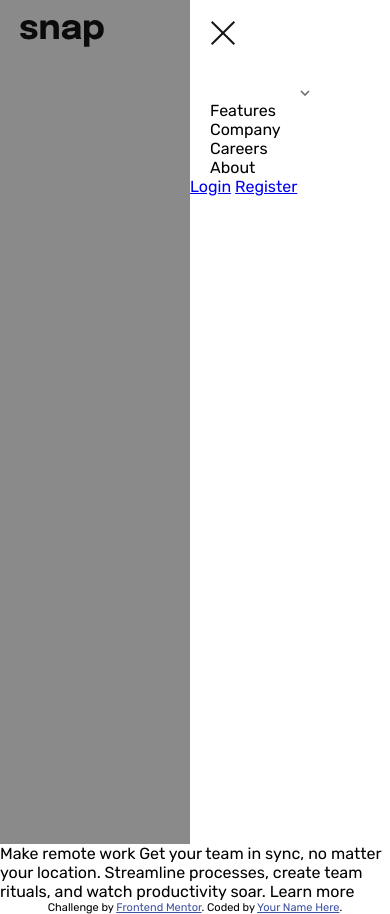
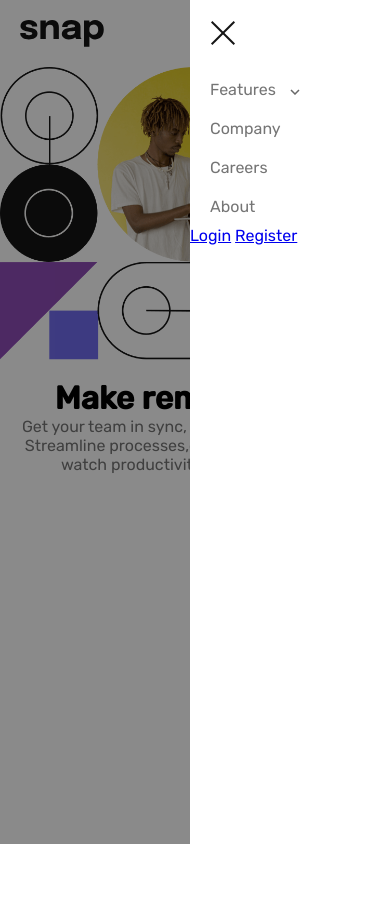
Before and after one commit to DanielScharp/intro-section-with-dropdown-navigation-main, a plain HTML site: page index.html in a window 390 px wide. After the commit the page ends 844 px from the top, so only its background shows below. Drawn offline with nearby package versions, Linux system fonts and the light colour scheme.

Commit message:
Update index.html

```diff
--- a/index.html
+++ b/index.html
@@ -11,8 +11,6 @@
   <!-- Feel free to remove these styles or customise in your own stylesheet 👍 -->
   <style>
     @import url('https://fonts.googleapis.com/css2?family=Rubik:ital,wght@0,300;0,400;0,500;1,300;1,400;1,500&display=swap');
-    .attribution { font-size: 11px; text-align: center; }
-    .attribution a { color: hsl(228, 45%, 44%); }
 
     * {
       padding: 0;
@@ -24,9 +22,11 @@
     .navbar {
       width: 100vw;
       height: 100vh;
+      color: rgb(117, 117, 117);
+      position: fixed;
     }
 
-    .navbar img {
+    .navbar img.p-20 {
       padding: 20px;
     }
 
@@ -61,17 +61,44 @@
       list-style: none;
       padding-left: 20px;
     }
+
+    .nav-items li {
+      padding: 10px 0;
+    }
+
+    .dropMenu {
+      margin-left: 10px;
+    }
+
+    .img-mobile {
+      width: 100vw;
+      margin-top: 67px;
+    }
+
+    main {
+      text-align: center;
+    }
+
+    h1 {
+      margin-top: 15px;
+    }
+
+    p {
+      text-align: center;
+      color: rgb(117, 117, 117);
+    }
+
   </style>
 </head>
 <body>
   <nav class="navbar">
-    <img src="./images/logo.svg" alt="">
+    <img src="./images/logo.svg" alt="" class="p-20">
 
-    <img class="navbar-menu" src="./images/icon-menu.svg" alt="">
+    <img class="navbar-menu p-20" src="./images/icon-menu.svg" alt="">
     <div class="navbar-content navbar-content-hide">
-      <img class="navbar-close" src="./images/icon-close-menu.svg" alt="">
+      <img class="navbar-close p-20" src="./images/icon-close-menu.svg" alt="">
       <ul class="nav-items">
-        <li>Features <img src="./images/icon-arrow-down.svg" alt=""></li>
+        <li>Features <img src="./images/icon-arrow-down.svg" alt="" class="dropMenu"></li>
         <li>Company</li>
         <li>Careers</li>
         <li>About</li>
@@ -82,18 +109,15 @@
       </div>
     </div>
   </nav>
-
-  Make remote work
-
-  Get your team in sync, no matter your location. Streamline processes,
-  create team rituals, and watch productivity soar.
-
-  Learn more
-
-  <div class="attribution">
-    Challenge by <a href="https://www.frontendmentor.io?ref=challenge" target="_blank">Frontend Mentor</a>.
-    Coded by <a href="#">Your Name Here</a>.
-  </div>
+  <main>
+    <img class="img-mobile" src="./images/image-hero-mobile.png" alt="">
+    <div>
+      <h1> Make remote work</h1>
+      <p>
+        Get your team in sync, no matter your location. Streamline processes,create team rituals, and watch productivity soar. Learn more
+      </p>
+    </div>
+  </main>
 </body>
 
 <script>
```
